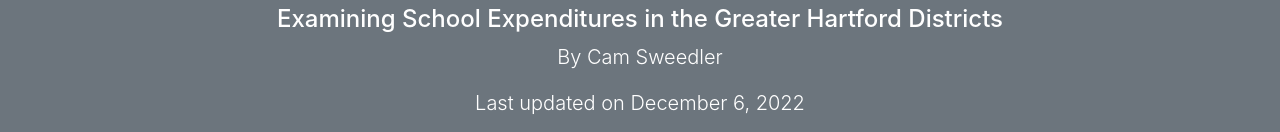
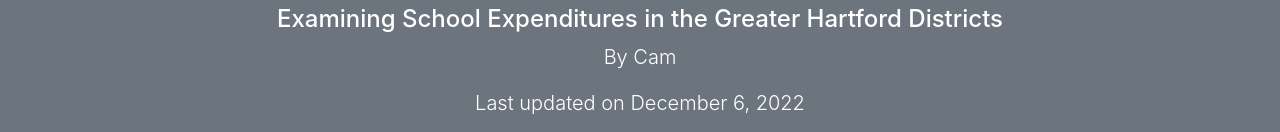
Before and after one commit to sweed3/Cam-Sample-DataStory, a plain HTML site: page index.html in a window 1280 px wide. Shown: the part 255-387 px from the top of the page. Drawn offline with nearby package versions, Linux system fonts and the light colour scheme.

Commit message:
Update index.html

```diff
--- a/index.html
+++ b/index.html
@@ -56,7 +56,7 @@
     <div class="container text-center">
       <h1>How Does Per-Student Spending Vary by School District, and How Does It Change Over Time?</h1>
       <h4>Examining School Expenditures in the Greater Hartford Districts</h4>
-      <p class="lead">By Cam Sweedler</p>
+      <p class="lead">By Cam</p>
       <p class="lead">Last updated on December 6, 2022</p>
       <p class="lead">for Data Visualization for All</br>with Prof. Jack Dougherty</br>Trinity College, Hartford CT, USA</p>
     </div>
```
